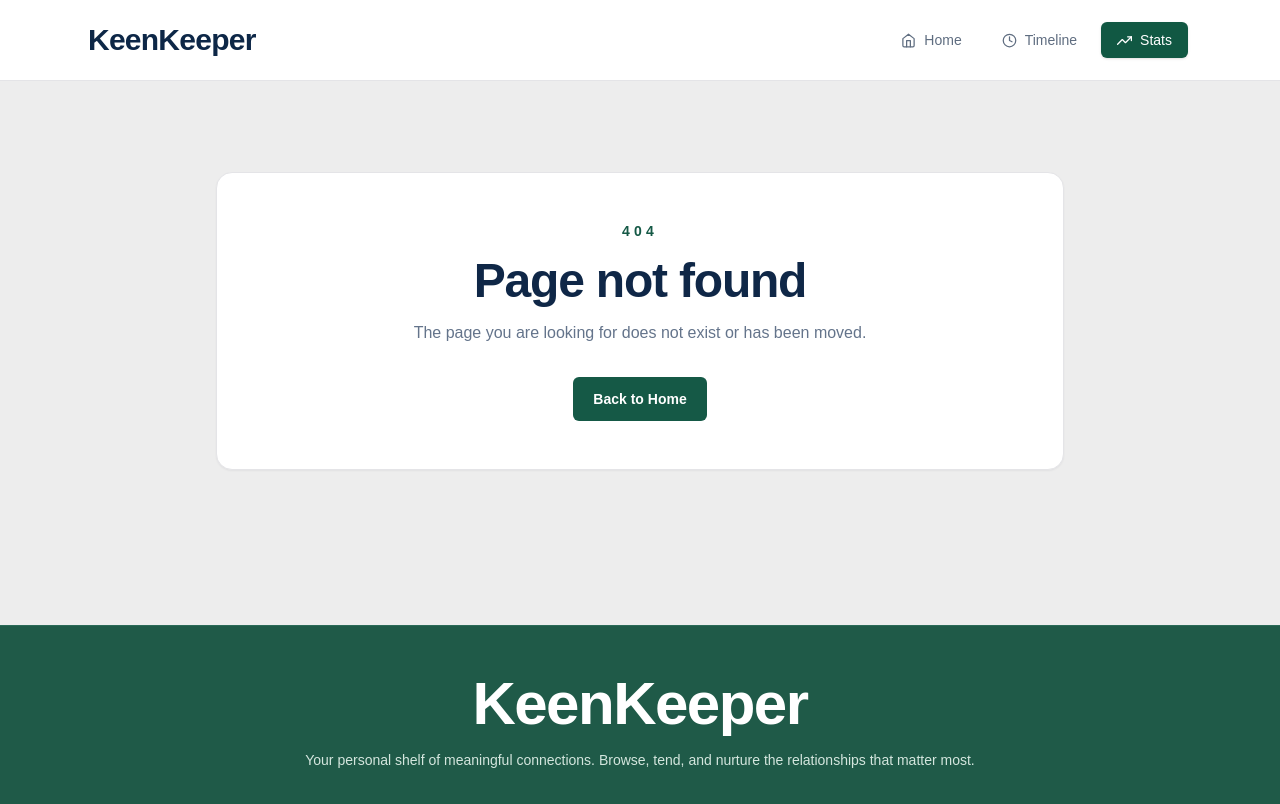
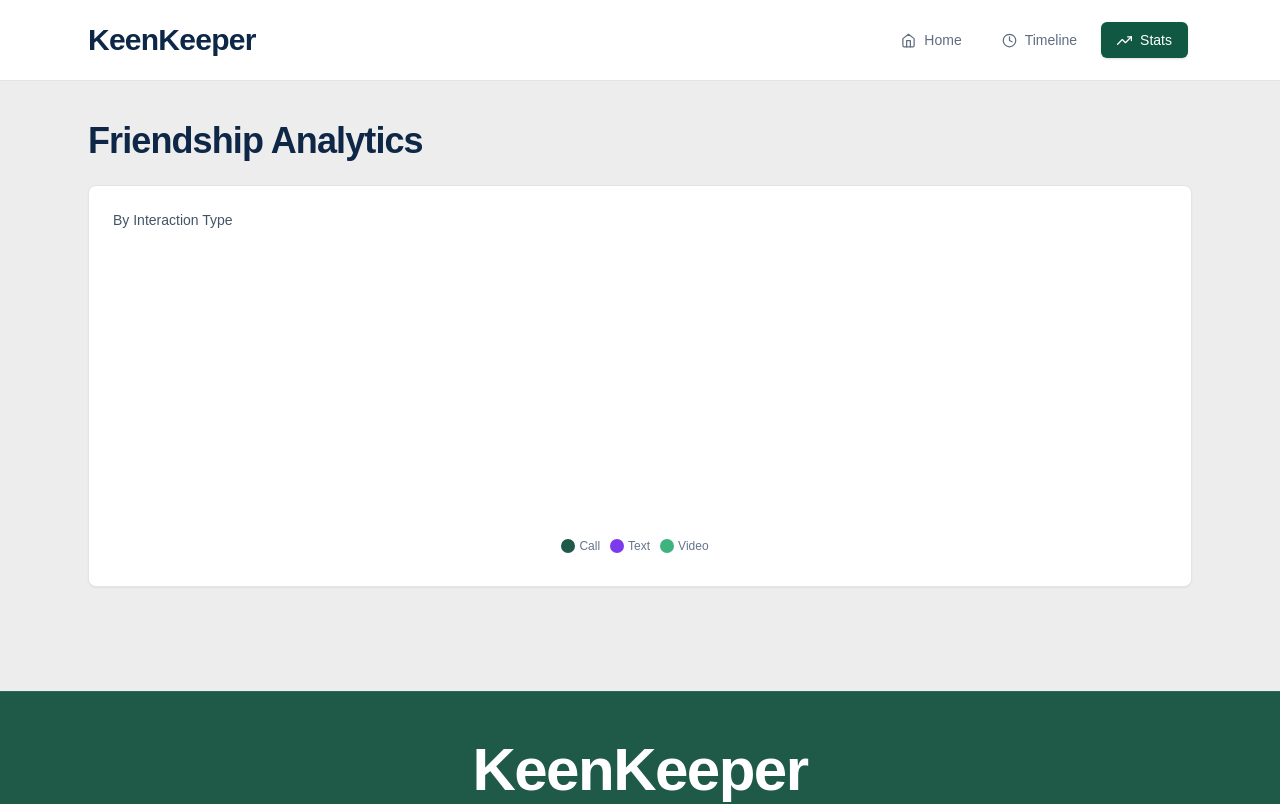
Before and after one commit to Lynx-Swapnil/keen-keeper, a Next.js app: page /stats in a window 1280 px wide. Before the commit this address had no page. Shown: the top 804 px of the page. Built offline with nearby package versions, Linux system fonts and the light colour scheme.

Commit message:
added recharts and created ststs page

```diff
--- a/package.json
+++ b/package.json
@@ -13,7 +13,8 @@
     "react": "19.2.4",
     "react-dom": "19.2.4",
     "react-icons": "^5.6.0",
-    "react-toastify": "^11.0.5"
+    "react-toastify": "^11.0.5",
+    "recharts": "^3.8.1"
   },
   "devDependencies": {
     "@tailwindcss/postcss": "^4",
--- /dev/null
+++ b/src/app/stats/page.jsx
@@ -0,0 +1,93 @@
+'use client';
+
+import React, { useEffect, useMemo, useState } from 'react';
+import { Cell, Legend, Pie, PieChart, ResponsiveContainer, Tooltip } from 'recharts';
+import { getTimelineEntries, subscribeTimelineEntries } from '@/lib/timelineStore';
+
+const chartColors = {
+  text: '#7c3aed',
+  call: '#1f5a48',
+  video: '#3fb37f',
+};
+
+const labels = {
+  text: 'Text',
+  call: 'Call',
+  video: 'Video',
+};
+
+const buildChartData = (entries) => {
+  const counts = {
+    call: 0,
+    text: 0,
+    video: 0,
+  };
+
+  entries.forEach((entry) => {
+    if (counts[entry.type] !== undefined) {
+      counts[entry.type] += 1;
+    }
+  });
+
+  return [
+    { name: labels.text, key: 'text', value: counts.text },
+    { name: labels.call, key: 'call', value: counts.call },
+    { name: labels.video, key: 'video', value: counts.video },
+  ];
+};
+
+export default function StatsPage() {
+  const [entries, setEntries] = useState([]);
+
+  useEffect(() => {
+    const syncEntries = () => setEntries(getTimelineEntries());
+
+    syncEntries();
+    const unsubscribe = subscribeTimelineEntries(syncEntries);
+
+    return () => {
+      unsubscribe();
+    };
+  }, []);
+
+  const chartData = useMemo(() => buildChartData(entries), [entries]);
+
+  return (
+    <main className="mx-auto w-full max-w-6xl px-4 py-10 sm:px-6">
+      <h1 className="text-4xl font-extrabold tracking-tight text-[#0f2747]">Friendship Analytics</h1>
+
+      <section className="mt-6 rounded-lg border border-zinc-200 bg-white p-4 shadow-[0_1px_2px_rgba(16,24,40,0.05)] sm:p-6">
+        <h2 className="text-sm font-medium text-[#425466]">By Interaction Type</h2>
+
+        <div className="mt-3 h-80 w-full">
+          <ResponsiveContainer width="100%" height="100%">
+            <PieChart>
+              <Pie
+                data={chartData}
+                cx="50%"
+                cy="46%"
+                innerRadius={56}
+                outerRadius={88}
+                dataKey="value"
+                stroke="#f8fafc"
+                strokeWidth={4}
+                paddingAngle={2}
+              >
+                {chartData.map((slice) => (
+                  <Cell key={slice.key} fill={chartColors[slice.key]} />
+                ))}
+              </Pie>
+
+              <Tooltip />
+              <Legend
+                verticalAlign="bottom"
+                iconType="circle"
+                formatter={(value) => <span className="text-xs text-[#64748b]">{value}</span>}
+              />
+            </PieChart>
+          </ResponsiveContainer>
+        </div>
+      </section>
+    </main>
+  );
+}
```
Also changed, not shown: 1 other file (tests, documents, lock files or other folders).
